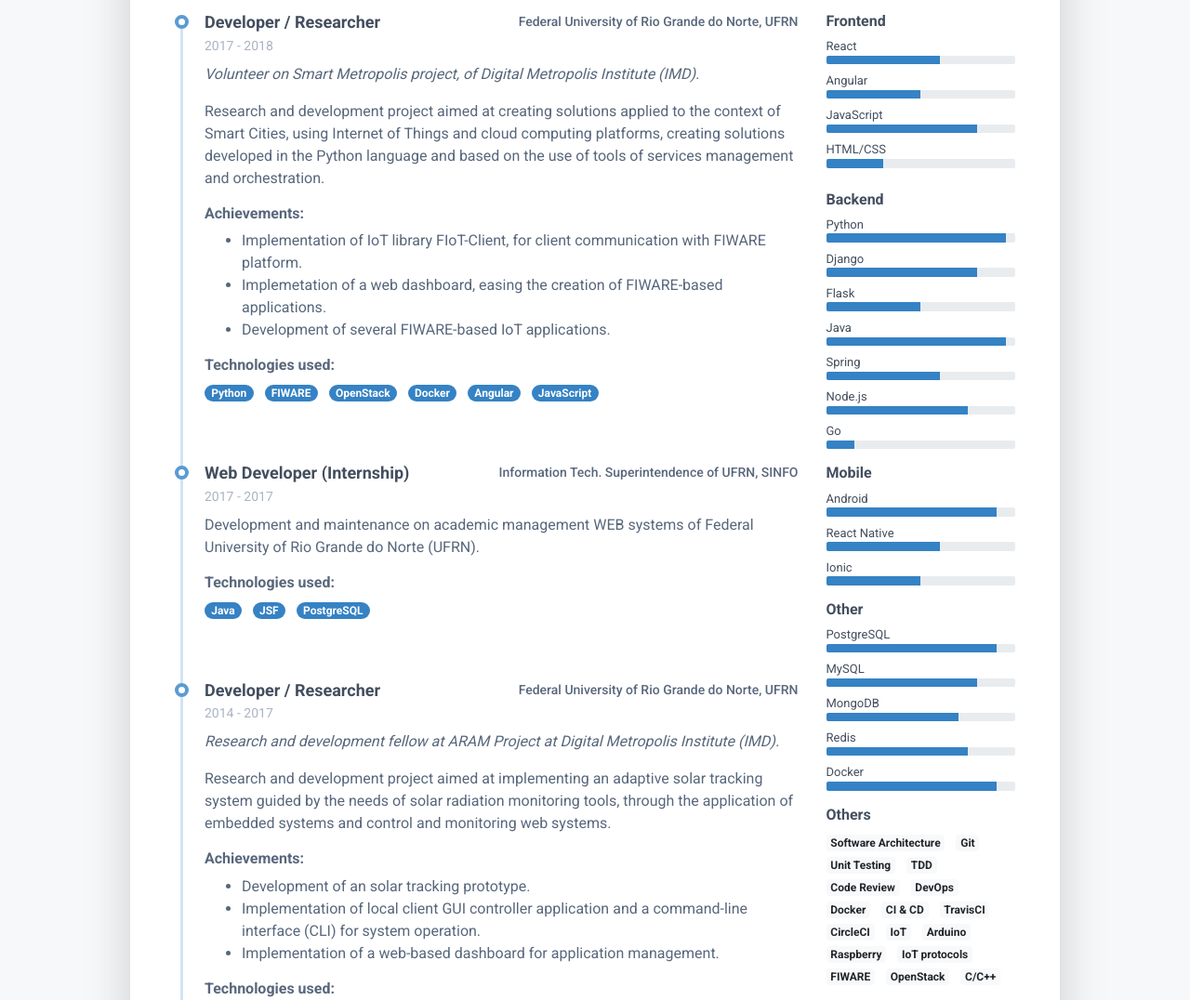
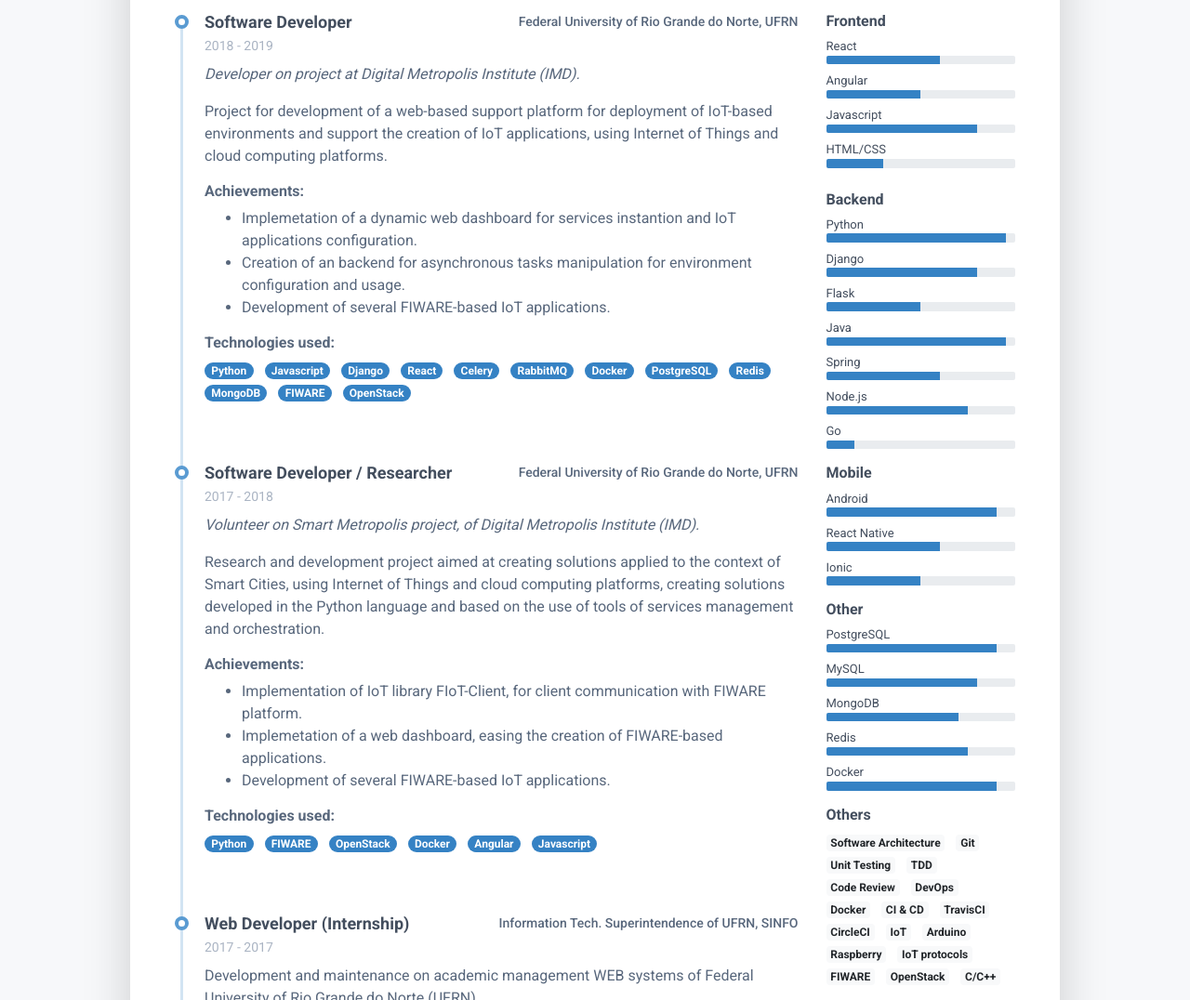
Before and after one commit to lucascriistiano/lucascriistiano.github.io, a website: page index.html in a window 1280 px wide. Shown: the part 789-1865 px from the top of the page at 93% size. Drawn offline with Linux system fonts and the light colour scheme.

Commit message:
Project and site info update

```diff
--- a/index.html
+++ b/index.html
@@ -33,8 +33,9 @@
         <nav class="navbar navbar-expand-lg navbar-dark position-relative">
           <ul class="social-list list-inline mb-0">
             <li class="list-inline-item"><a class="text-white" href="https://linkedin.com/in/lucas-cristiano"><i class="fab fa-linkedin-in fa-fw"></i></a></li>
+            <li class="list-inline-item"><a class="text-white" href="https://github.com/lucascriistiano"><i class="fab fa-github-alt fa-fw"></i></a></li>
+            <li class="list-inline-item"><a class="text-white" href="https://medium.com/@lucascriistiano"><i class="fab fa-medium fa-fw"></i></a></li>
             <li class="list-inline-item"><a class="text-white" href="https://twitter.com/lucascriistiano"><i class="fab fa-twitter fa-fw"></i></a></li>
-            <li class="list-inline-item"><a class="text-white" href="https://github.com/lucascriistiano"><i class="fab fa-github-alt fa-fw"></i></a></li>
             <!-- <li class="list-inline-item"><a class="text-white" href="#"><i class="fab fa-stack-overflow fa-fw"></i></a></li> -->
           </ul><!--//social-list-->
 
@@ -123,7 +124,42 @@
                       <article class="resume-timeline-item position-relative pb-5">
                         <div class="resume-timeline-item-header mb-2">
                           <div class="d-flex flex-column flex-md-row">
-                            <h3 class="resume-position-title font-weight-bold mb-1">Developer / Researcher</h3>
+                            <h3 class="resume-position-title font-weight-bold mb-1">Software Developer</h3>
+                            <div class="resume-company-name ml-auto">Federal University of Rio Grande do Norte, UFRN</div>
+                          </div><!--//row-->
+                          <div class="resume-position-time">2018 - 2019</div>
+                        </div><!--//resume-timeline-item-header-->
+                        <div class="resume-timeline-item-desc">
+                          <p><i>Developer on project at Digital Metropolis Institute (IMD).</i></p>
+                          <p>Project for development of a web-based support platform for deployment of IoT-based environments and support the creation of IoT applications, using Internet of Things and cloud computing platforms.</p>
+                          <h4 class="resume-timeline-item-desc-heading font-weight-bold">Achievements:</h4>
+                          <ul>
+                            <li>Implemetation of a dynamic web dashboard for services instantion and IoT applications configuration.</li>
+                            <li>Creation of an backend for asynchronous tasks manipulation for environment configuration and usage.</li>
+                            <li>Development of several FIWARE-based IoT applications.</li>
+                          </ul>
+                          <h4 class="resume-timeline-item-desc-heading font-weight-bold">Technologies used:</h4>
+                          <ul class="list-inline">
+                            <li class="list-inline-item"><span class="badge badge-primary badge-pill">Python</span></li>
+                            <li class="list-inline-item"><span class="badge badge-primary badge-pill">Javascript</span></li>
+                            <li class="list-inline-item"><span class="badge badge-primary badge-pill">Django</span></li>
+                            <li class="list-inline-item"><span class="badge badge-primary badge-pill">React</span></li>
+                            <li class="list-inline-item"><span class="badge badge-primary badge-pill">Celery</span></li>
+                            <li class="list-inline-item"><span class="badge badge-primary badge-pill">RabbitMQ</span></li>
+                            <li class="list-inline-item"><span class="badge badge-primary badge-pill">Docker</span></li>
+                            <li class="list-inline-item"><span class="badge badge-primary badge-pill">PostgreSQL</span></li>
+                            <li class="list-inline-item"><span class="badge badge-primary badge-pill">Redis</span></li>
+                            <li class="list-inline-item"><span class="badge badge-primary badge-pill">MongoDB</span></li>
+                            <li class="list-inline-item"><span class="badge badge-primary badge-pill">FIWARE</span></li>
+                            <li class="list-inline-item"><span class="badge badge-primary badge-pill">OpenStack</span></li>
+                          </ul>
+                        </div><!--//resume-timeline-item-desc-->
+                      </article><!--//resume-timeline-item-->
+
+                      <article class="resume-timeline-item position-relative pb-5">
+                        <div class="resume-timeline-item-header mb-2">
+                          <div class="d-flex flex-column flex-md-row">
+                            <h3 class="resume-position-title font-weight-bold mb-1">Software Developer / Researcher</h3>
                             <div class="resume-company-name ml-auto">Federal University of Rio Grande do Norte, UFRN</div>
                           </div><!--//row-->
                           <div class="resume-position-time">2017 - 2018</div>
@@ -144,7 +180,7 @@
                             <li class="list-inline-item"><span class="badge badge-primary badge-pill">OpenStack</span></li>
                             <li class="list-inline-item"><span class="badge badge-primary badge-pill">Docker</span></li>
                             <li class="list-inline-item"><span class="badge badge-primary badge-pill">Angular</span></li>
-                            <li class="list-inline-item"><span class="badge badge-primary badge-pill">JavaScript</span></li>
+                            <li class="list-inline-item"><span class="badge badge-primary badge-pill">Javascript</span></li>
                           </ul>
                         </div><!--//resume-timeline-item-desc-->
                       </article><!--//resume-timeline-item-->
@@ -171,7 +207,7 @@
                       <article class="resume-timeline-item position-relative pb-5">
                         <div class="resume-timeline-item-header mb-2">
                           <div class="d-flex flex-column flex-md-row">
-                            <h3 class="resume-position-title font-weight-bold mb-1">Developer / Researcher</h3>
+                            <h3 class="resume-position-title font-weight-bold mb-1">Software Developer / Researcher</h3>
                             <div class="resume-company-name ml-auto">Federal University of Rio Grande do Norte, UFRN</div>
                           </div><!--//row-->
                           <div class="resume-position-time">2014 - 2017</div>
@@ -200,7 +236,7 @@
                       <article class="resume-timeline-item position-relative pb-5">
                         <div class="resume-timeline-item-header mb-2">
                           <div class="d-flex flex-column flex-md-row">
-                            <h3 class="resume-position-title font-weight-bold mb-1">Developer / Researcher</h3>
+                            <h3 class="resume-position-title font-weight-bold mb-1">Software Developer / Researcher</h3>
                             <div class="resume-company-name ml-auto">Federal University of Rio Grande do Norte, UFRN</div>
                           </div><!--//row-->
                           <div class="resume-position-time">2013 - 2013</div>
@@ -216,7 +252,7 @@
                           <ul class="list-inline">
                             <li class="list-inline-item"><span class="badge badge-primary badge-pill">Construct2</span></li>
                             <li class="list-inline-item"><span class="badge badge-primary badge-pill">Scratch</span></li>
-                            <li class="list-inline-item"><span class="badge badge-primary badge-pill">JavaScript</span></li>
+                            <li class="list-inline-item"><span class="badge badge-primary badge-pill">Javascript</span></li>
                             <li class="list-inline-item"><span class="badge badge-primary badge-pill">HTML5</span></li>
                           </ul>
                         </div><!--//resume-timeline-item-desc-->
@@ -241,8 +277,8 @@
                           <p>Development of a system for a research group of UNICAMP/SP, for the application of synchronized quantitative researches, using tablets and smartphones, consisting in the management and report generator web application and participant's application.</p>
                           <h4 class="resume-timeline-item-desc-heading font-weight-bold">Technologies used:</h4>
                           <ul class="list-inline">
-                            <li class="list-inline-item"><span class="badge badge-primary badge-pill">JavaScript</span></li>
-                            <li class="list-inline-item"><span class="badge badge-primary badge-pill">ReactJS</span></li>
+                            <li class="list-inline-item"><span class="badge badge-primary badge-pill">Javascript</span></li>
+                            <li class="list-inline-item"><span class="badge badge-primary badge-pill">React</span></li>
                             <li class="list-inline-item"><span class="badge badge-primary badge-pill">NodeJS</span></li>
                             <li class="list-inline-item"><span class="badge badge-primary badge-pill">Android</span></li>
                             <li class="list-inline-item"><span class="badge badge-primary badge-pill">Kotlin</span></li>
@@ -312,7 +348,7 @@
                           </div>
                         </li>
                         <li class="mb-2">
-                          <div class="resume-skill-name">JavaScript</div>
+                          <div class="resume-skill-name">Javascript</div>
                           <div class="progress resume-progress">
                             <div class="progress-bar theme-progress-bar-dark" role="progressbar" style="width: 80%" aria-valuenow="25" aria-valuemin="0" aria-valuemax="100"></div>
                           </div>
@@ -513,7 +549,7 @@
                   </div>
                 </section><!--//language-section-->
                 <section class="resume-section interests-section mb-5">
-                  <h2 class="resume-section-title text-uppercase font-weight-bold pb-3 mb-3">Interests</h2>
+                  <h2 class="resume-section-title text-uppercase font-weight-bold pb-3 mb-3">Interests & Hobbies</h2>
                   <div class="resume-section-content">
                     <ul class="list-unstyled">
                       <li class="mb-1"><span class="fa-container text-center mr-2"><i class="fas fa-drum"></i></span> Musical Instruments</li>
@@ -537,11 +573,11 @@
     <!-- Footer -->
     <footer class="py-5 theme-bg-primary-darken">
       <div class="container">
-        <p class="m-0 text-center text-white small">Copyright &copy; Lucas Cristiano C. Dantas 2018</p>
+        <p class="m-0 text-center text-white small">Copyright &copy; Lucas Cristiano Calixto Dantas 2019</p>
       </div>
     </footer>
 
-    <!-- Bootstrap core JavaScript -->
+    <!-- Bootstrap core Javascript -->
     <script src="vendor/jquery/jquery.min.js"></script>
     <script src="vendor/bootstrap/js/bootstrap.bundle.min.js"></script>
 
```
Also changed, not shown: projects.html (+5 -4 lines), 2 other files.
